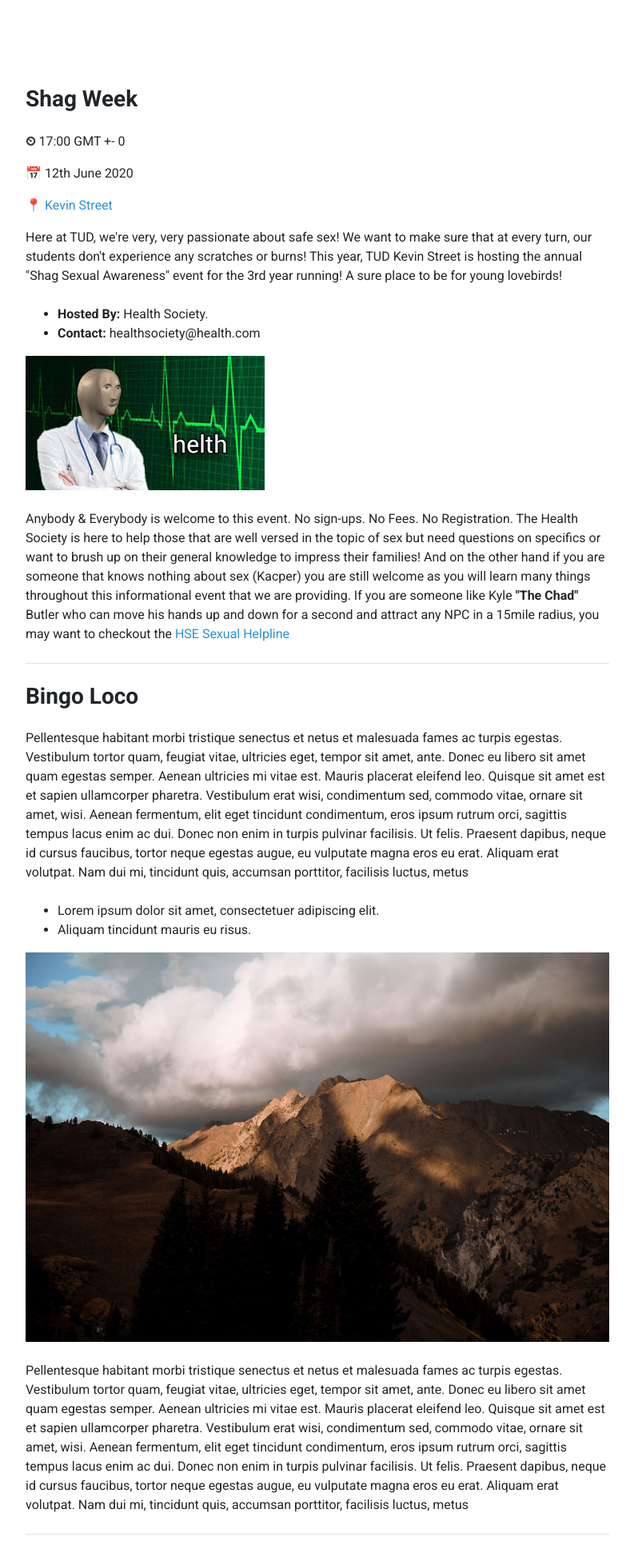
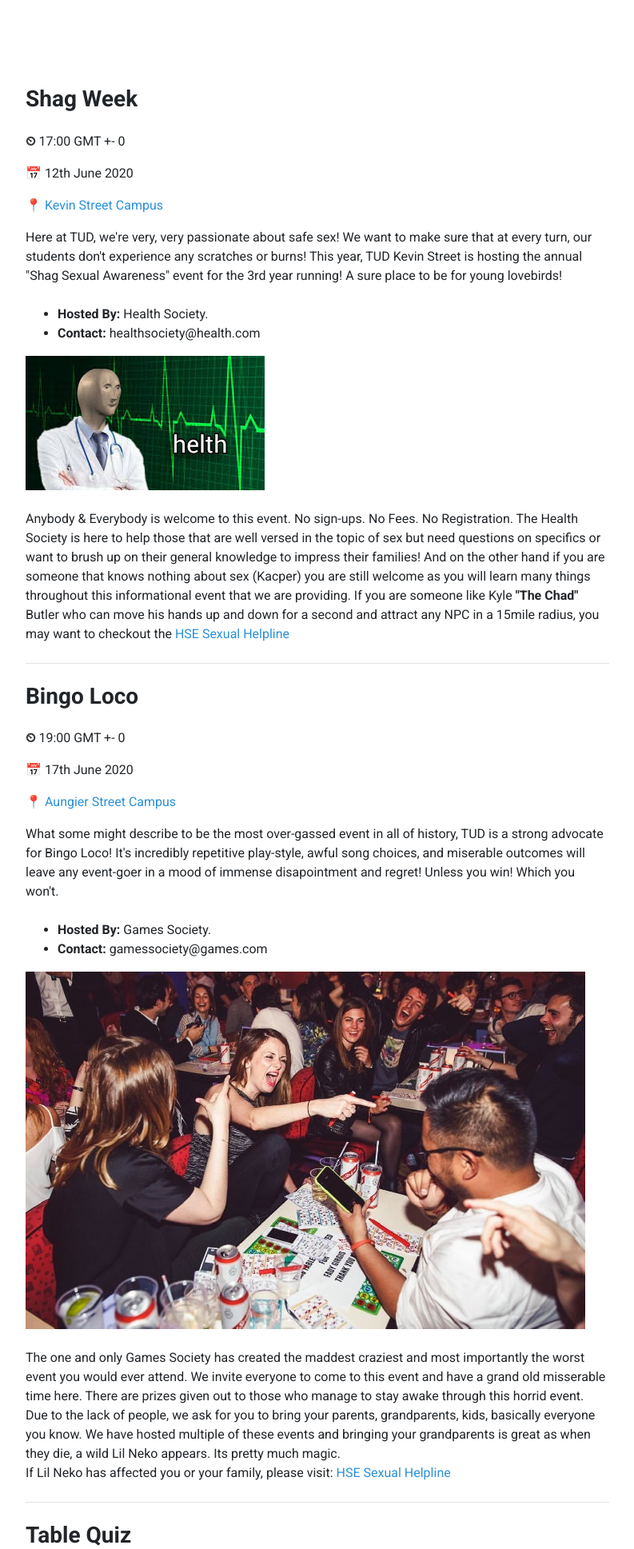
Before and after one commit to MaxZah123/Global-Software-2-Website, a Django app: template websiteproj/templates/Events.html in a window 1280 px wide. Shown: the part 1701-3638 px from the top of the page at 80% size, without its empty margins (53-846 px from the left). Run offline with Django 3.2, Linux system fonts and the light colour scheme; the template is opened without the code that fills it, so the values that code supplies are empty; some libraries are stand-ins or nearby versions.

Commit message:
Events 4
Second Event Complete

```diff
--- a/websiteproj/templates/Events.html
+++ b/websiteproj/templates/Events.html
@@ -104,7 +104,7 @@
 		  <a id="shag_week_link"><h3 class="mb-4">Shag Week</h3></a>
 				<p><strong>⏲</strong> 17:00 GMT +- 0</p>
 				<p><strong>📅</strong> 12th June 2020</p>
-				<p><strong>📍 </strong><a href="https://www.google.com/maps/place/TU+Dublin+Kevin+Street/@53.3377649,-6.2684121,18.7z/data=!4m8!1m2!2m1!1sst+kevin+street!3m4!1s0x48670c2089d84a1d:0x6e1d03e3d62489ae!8m2!3d53.3371436!4d-6.2682366" target="_blank">Kevin Street</p></a>
+				<p><strong>📍 </strong><a href="https://www.google.com/maps/place/TU+Dublin+Kevin+Street/@53.3377649,-6.2684121,18.7z/data=!4m8!1m2!2m1!1sst+kevin+street!3m4!1s0x48670c2089d84a1d:0x6e1d03e3d62489ae!8m2!3d53.3371436!4d-6.2682366" target="_blank">Kevin Street Campus</p></a>
             <p class="mb-4">Here at TUD, we're very, very passionate about safe sex! We want to make sure that at every turn, our students don't experience any scratches or burns! This year, TUD Kevin Street is hosting the annual "Shag Sexual Awareness" event for the 3rd year running! A sure place to be for young lovebirds!</p>
             <ul>
               <li><strong>Hosted By: </strong> Health Society.</li>
@@ -113,12 +113,15 @@
             <p>Anybody & Everybody is welcome to this event. No sign-ups. No Fees. No Registration. The Health Society is here to help those that are well versed in the topic of sex but need questions on specifics or want to brush up on their general knowledge to impress their families! And on the other hand if you are someone that knows nothing about sex (Kacper) you are still welcome as you will learn many things throughout this informational event that we are providing. If you are someone like Kyle <strong>"The Chad"</strong> Butler who can move his hands up and down for a second and attract any NPC in a 15mile radius, you may want to checkout the <a href="https://www.hse.ie/eng/services/list/5/addiction/drugshivhelpline/hiv-and-sexual-health-helpline/" target="_blank">HSE Sexual Helpline</a><p>
             <div class="border-bottom my-4"></div>
 			<a id="bingo_loco_link"><h3 class="mb-4">Bingo Loco</h3></a>
-            <p class="mb-4">Pellentesque habitant morbi tristique senectus et netus et malesuada fames ac turpis egestas. Vestibulum tortor quam, feugiat vitae, ultricies eget, tempor sit amet, ante. Donec eu libero sit amet quam egestas semper. Aenean ultricies mi vitae est. Mauris placerat eleifend leo. Quisque sit amet est et sapien ullamcorper pharetra. Vestibulum erat wisi, condimentum sed, commodo vitae, ornare sit amet, wisi. Aenean fermentum, elit eget tincidunt condimentum, eros ipsum rutrum orci, sagittis tempus lacus enim ac dui. Donec non enim in turpis pulvinar facilisis. Ut felis. Praesent dapibus, neque id cursus faucibus, tortor neque egestas augue, eu vulputate magna eros eu erat. Aliquam erat volutpat. Nam dui mi, tincidunt quis, accumsan porttitor, facilisis luctus, metus</p>
+            	<p><strong>⏲</strong> 19:00 GMT +- 0</p>
+				<p><strong>📅</strong> 17th June 2020</p>
+				<p><strong>📍 </strong><a href="https://www.google.com/maps/place/Technological+University+Dublin+-+City+Campus/@53.3377649,-6.2684121,18z/data=!4m8!1m2!2m1!1sst+kevin+street!3m4!1s0x48670e9e1f12992d:0x65aed1d6eb9bc4c5!8m2!3d53.3385297!4d-6.2665985" target="_blank">Aungier Street Campus</p></a>
+            <p class="mb-4">What some might describe to be the most over-gassed event in all of history, TUD is a strong advocate for Bingo Loco! It's incredibly repetitive play-style, awful song choices, and miserable outcomes will leave any event-goer in a mood of immense disapointment and regret! Unless you win! Which you won't.</p>
             <ul>
-              <li>Lorem ipsum dolor sit amet, consectetuer adipiscing elit.</li>
-              <li>Aliquam tincidunt mauris eu risus.</li>
-            </ul><img src="{%static 'img/blog1.jpg' %}" alt="Example blog post alt" class="img-fluid mb-4">
-            <p>Pellentesque habitant morbi tristique senectus et netus et malesuada fames ac turpis egestas. Vestibulum tortor quam, feugiat vitae, ultricies eget, tempor sit amet, ante. Donec eu libero sit amet quam egestas semper. Aenean ultricies mi vitae est. Mauris placerat eleifend leo. Quisque sit amet est et sapien ullamcorper pharetra. Vestibulum erat wisi, condimentum sed, commodo vitae, ornare sit amet, wisi. Aenean fermentum, elit eget tincidunt condimentum, eros ipsum rutrum orci, sagittis tempus lacus enim ac dui. Donec non enim in turpis pulvinar facilisis. Ut felis. Praesent dapibus, neque id cursus faucibus, tortor neque egestas augue, eu vulputate magna eros eu erat. Aliquam erat volutpat. Nam dui mi, tincidunt quis, accumsan porttitor, facilisis luctus, metus</p>
+              <li><strong>Hosted By: </strong> Games Society.</li>
+              <li><strong>Contact:</strong> gamessociety@games.com</li>
+            </ul><img src="{%static 'img/youngbingo.jpg' %}" alt="Helth" class="img-fluid mb-4">
+            <p>The one and only Games Society has created the maddest craziest and most importantly the worst event you would ever attend. We invite everyone to come to this event and have a grand old misserable time here. There are prizes given out to those who manage to stay awake through this horrid event. Due to the lack of people, we ask for you to bring your parents, grandparents, kids, basically everyone you know. We have hosted multiple of these events and bringing your grandparents is great as when they die, a wild Lil Neko appears. Its pretty much magic. <br> If Lil Neko has affected you or your family, please visit: <a href="https://www.hse.ie/eng/services/list/5/addiction/drugshivhelpline/hiv-and-sexual-health-helpline/" target="_blank">HSE Sexual Helpline</a><p>
             <div class="border-bottom my-4"></div>
 			<a id="table_quiz_link"><h3 class="mb-4">Table Quiz</h3></a>
             <p class="mb-4">Pellentesque habitant morbi tristique senectus et netus et malesuada fames ac turpis egestas. Vestibulum tortor quam, feugiat vitae, ultricies eget, tempor sit amet, ante. Donec eu libero sit amet quam egestas semper. Aenean ultricies mi vitae est. Mauris placerat eleifend leo. Quisque sit amet est et sapien ullamcorper pharetra. Vestibulum erat wisi, condimentum sed, commodo vitae, ornare sit amet, wisi. Aenean fermentum, elit eget tincidunt condimentum, eros ipsum rutrum orci, sagittis tempus lacus enim ac dui. Donec non enim in turpis pulvinar facilisis. Ut felis. Praesent dapibus, neque id cursus faucibus, tortor neque egestas augue, eu vulputate magna eros eu erat. Aliquam erat volutpat. Nam dui mi, tincidunt quis, accumsan porttitor, facilisis luctus, metus</p>
```
Also changed, not shown: websiteproj/static/img/youngbingo.jpg (added).
